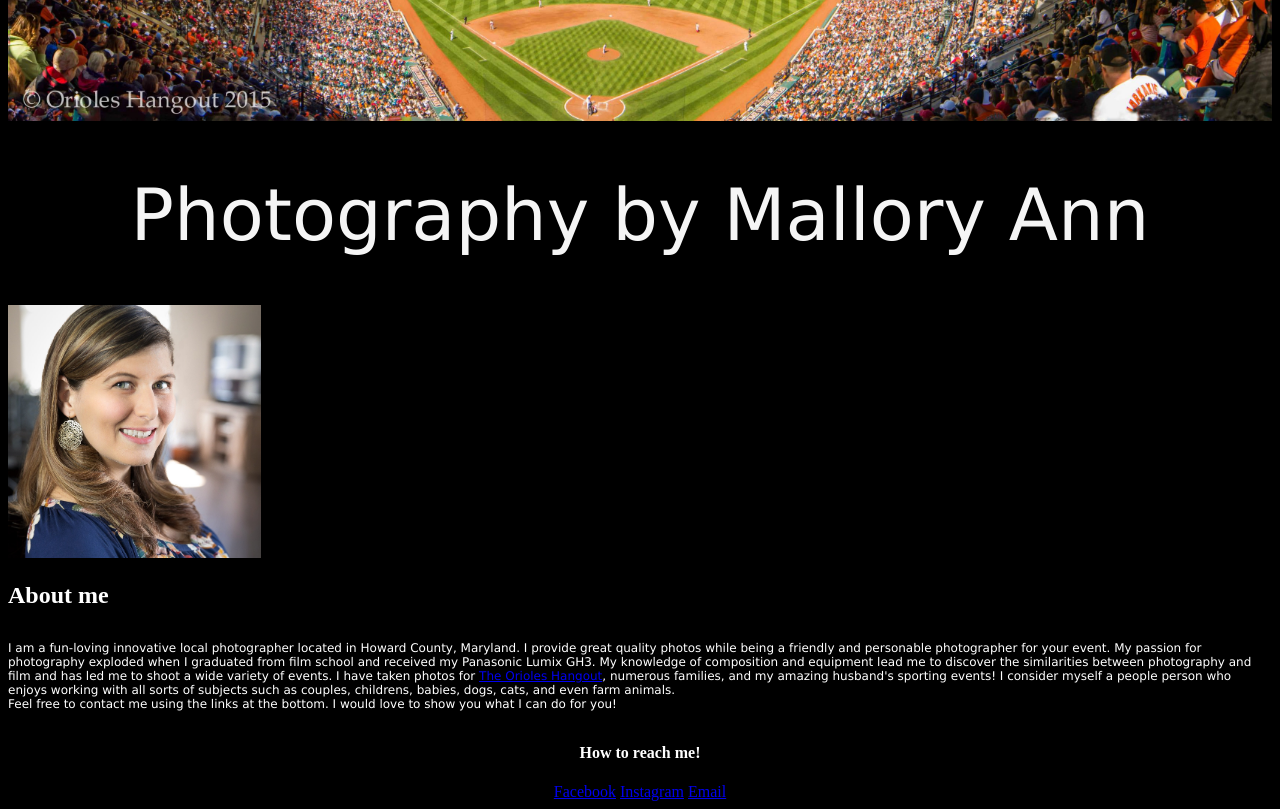
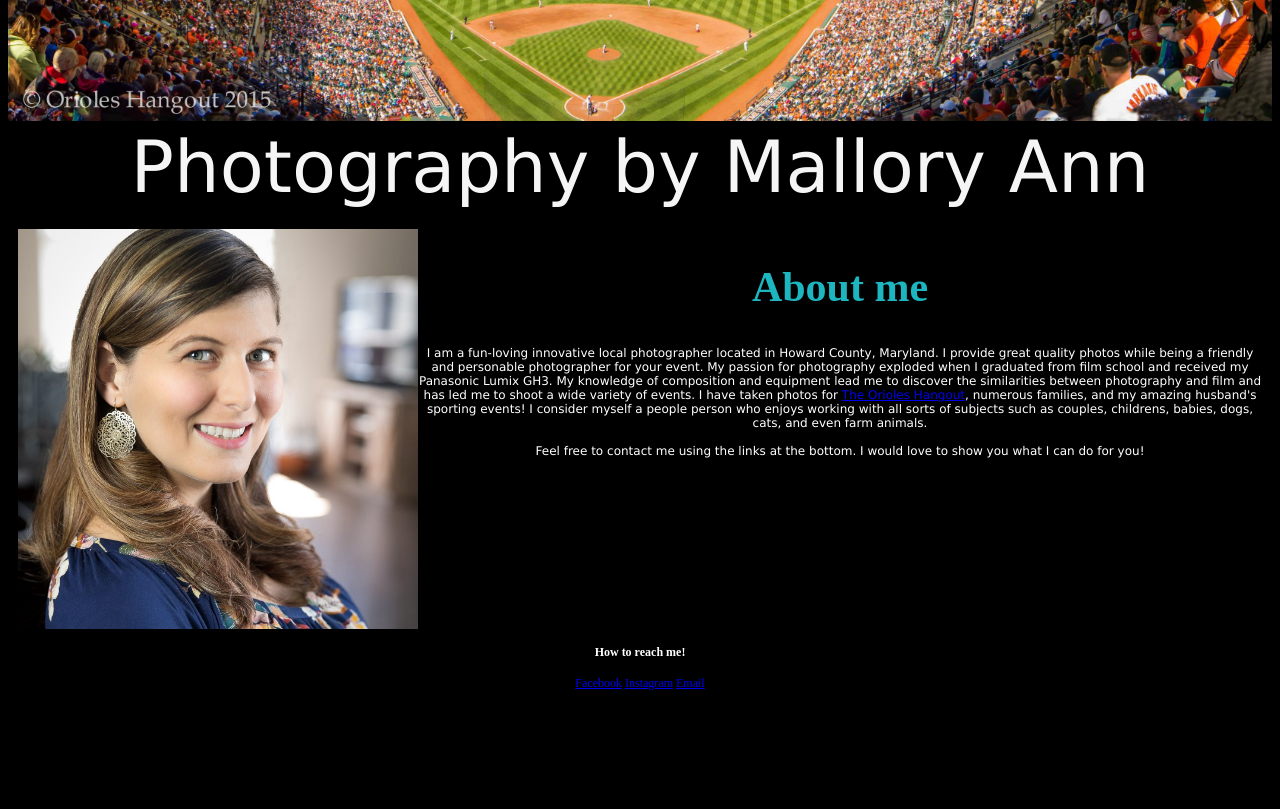
Before and after one commit to carydrew/carydrew.github.io, a plain HTML site: page index.html in a window 1280 px wide. Shown: the part 340-1149 px from the top of the page. After the commit the page ends 1039 px from the top, so only its background shows below. Drawn offline with Linux system fonts and the light colour scheme.

Commit message:
Better layout
This took way too long.

```diff
--- a/index.html
+++ b/index.html
@@ -8,25 +8,24 @@
 <body>
     <img id="top-pic" src="resources/pictures/Os.jpg">
     <h1 class="title">Photography by Mallory Ann</h1>
-    <div class="about">
-        <div class="about-me">
-            <img id="about-pic" src="resources/pictures/me.jpg">
-        </div>
-        <div class="about-me">
-            <h2>About me</h2>
-        </div>
-        <div class="about-me">
+
+    <div class="about-me" id="about-me">
+        <div class="about-pic"><img src="resources/pictures/me.jpg"></div>
+        <div class="about-content">
+            <h2 class="about-title">About me</h2>
             <p>I am a fun-loving innovative local photographer located in Howard County, Maryland.
             I provide great quality photos while being a friendly and personable photographer for your event.
             My passion for photography exploded when I graduated from film school and received my Panasonic Lumix GH3.
             My knowledge of composition and equipment lead me to discover the similarities between photography and film and has led me to shoot a wide variety of events.
             I have taken photos for <a href="https://www.orioleshangout.com/">The Orioles Hangout</a>, numerous families, and my amazing husband's sporting events!
             I consider myself a people person who enjoys working with all sorts of subjects such as couples, childrens, babies, dogs, cats, and even farm animals.
-            <br>
+            <br><br>
             Feel free to contact me using the links at the bottom. I would love to show you what I can do for you!
             </p>
         </div>
     </div>
+
+
 </body>
 <footer>
     <h4>How to reach me!</h4>
--- a/resources/stylesheets/style.css
+++ b/resources/stylesheets/style.css
@@ -15,27 +15,39 @@ h1.title {
     font-size: 72px;
     font-weight: 1;
     color: whitesmoke;
+    margin: 0px 0px 20px 0px;
 }
 p {
     font-family:Verdana, Geneva, Tahoma, sans-serif;
     font-size: 12px;
     font-weight: 1;
 }
-.about {
+.about-me {
+    text-align: center;
+    margin: 10px;
+    overflow: auto;
+}
+.about-content {
+    margin-left: 400px;
+}
+.about-pic {
+    float: left;
+}
+.about-pic img {
     display: block;
-    text-align: left;
+    max-height: 400px;
+    max-width: 400px;
 }
-.about-me {
-    display: inline-block;
-    clear: right;
-}
-#about-pic {
-    clear: left;
-    width: 20%;
-    height: 20%;
-    display: inline-block;
+.about-title {
+    color: rgb(28, 181, 192);
+    font-size: 42px;
+    text-align: center;
 }
 #top-pic {
     max-width: 100%;
     max-height: 50%;
 }
+footer {
+    font-size: 12px;
+    position: relative;
+}
```
